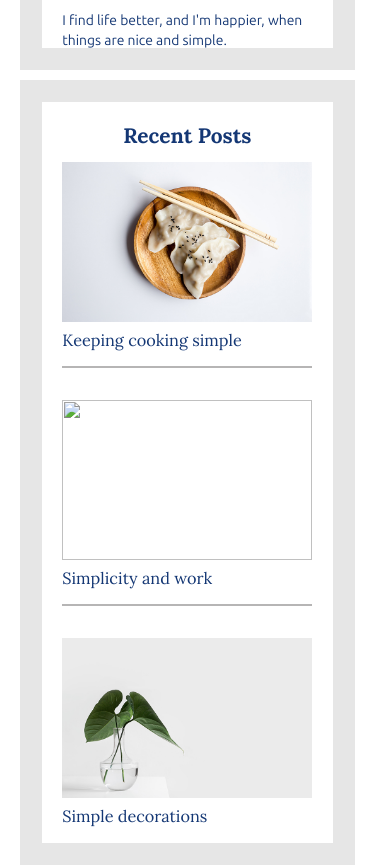
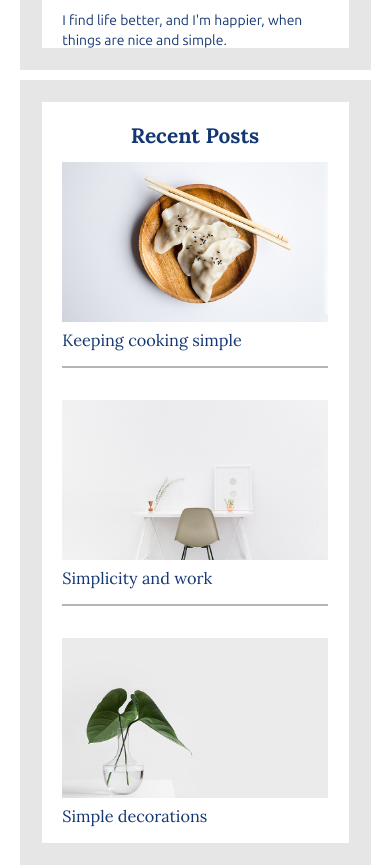
Before and after one commit to KellyReisLee/simple-life-responsive, a plain HTML site: page index.html in a window 390 px wide. Shown: the part 2663-3528 px from the top of the page. Drawn offline with Linux system fonts and the light colour scheme.

Commit message:
adding some styles

```diff
--- a/index.html
+++ b/index.html
@@ -122,19 +122,19 @@
         <h2 class="widget-title">Recent Posts</h2>
         <div class="widget-recent-post">
           <h3 class="widget-recent-post-title">Keeping cooking simple</h3>
-          <img src="images/food.jpg" alt="" class="widget-image">
+          <img src="images/food.jpg" alt="Food on a plate" class="widget-image">
 
         </div>
         <hr>
         <div class="widget-recent-post">
           <h3 class="widget-recent-post-title">Simplicity and work</h3>
-          <img src="/img/work.jpg" alt="" class="widget-image">
+          <img src="images/work.jpg" alt="Work table" class="widget-image">
 
         </div>
         <hr>
         <div class="widget-recent-post">
           <h3 class="widget-recent-post-title">Simple decorations</h3>
-          <img src="images/deco.jpg" alt="" class="widget-image">
+          <img src="images/deco.jpg" alt="Plant in a pot" class="widget-image">
         </div>
       </div>
     </aside>
--- a/style.css
+++ b/style.css
@@ -234,7 +234,7 @@
 .sidebar-widget {
   border: 1.4rem solid rgba(192, 192, 192, 0.4);
   padding: 0.5rem 1.3rem;
-  max-width: 250px;
+
 }
 
 .about-me {
@@ -334,7 +334,6 @@
     flex-direction: column;
     margin: 0 auto;
 
-
   }
 
   .article-recent-content {
@@ -344,6 +343,7 @@
   main {
     width: 100%;
   }
+
 
   .title {
     text-align: center;
@@ -377,10 +377,12 @@
   /* widget */
   aside {
     width: 100%;
+
   }
 
   .about-me {
     height: 21rem;
+
 
   }
 
@@ -404,9 +406,12 @@
     flex-direction: column;
   }
 
-
   .about-me {
     height: 18rem;
   }
 
+  .sidebar-widget {
+    max-width: 250px;
+  }
+
 }
```
